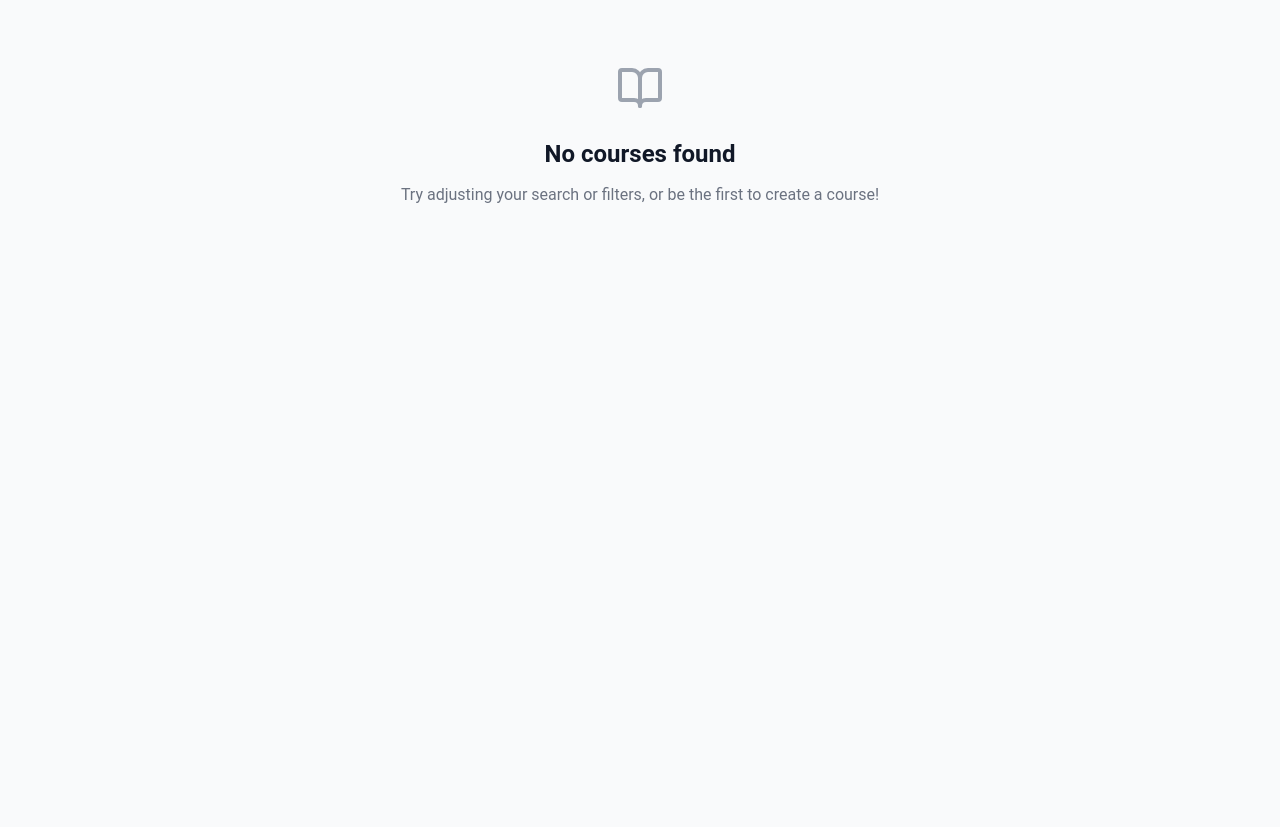
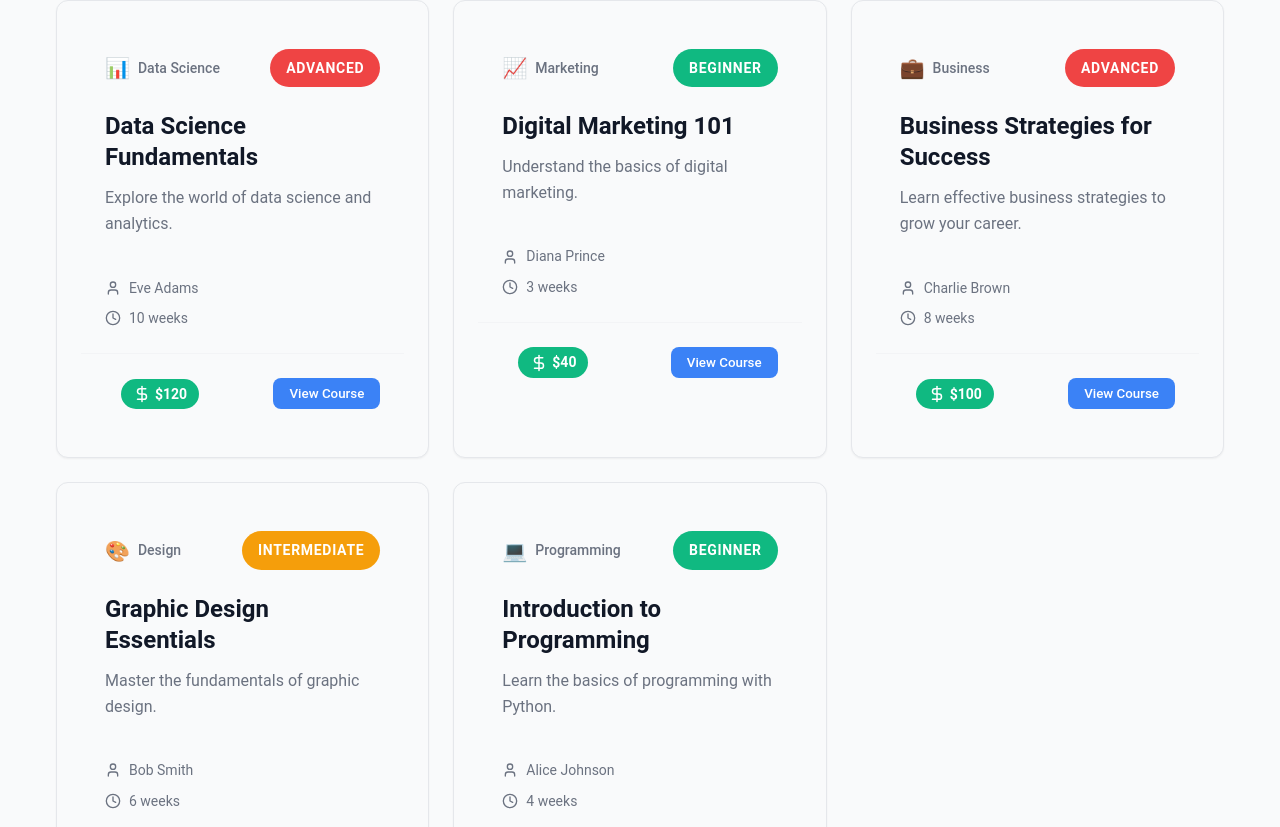
Before and after one commit to NikaGeladze/StudentHustle, a React (Vite) app in the folder StudentHustle/: page /courses in a window 1280 px wide. Shown: the part 453-1280 px from the top of the page. Before the commit the page ends 883 px from the top, so only its background shows below. Built offline with nearby package versions, Linux system fonts and the light colour scheme.

Commit message:
added default courses

```diff
--- a/StudentHustle/src/main.jsx
+++ b/StudentHustle/src/main.jsx
@@ -2,6 +2,128 @@ import { StrictMode } from "react";
 import { createRoot } from "react-dom/client";
 import { BrowserRouter } from "react-router-dom";
 import App from "./App.jsx";
+
+// Initialize sample data for courses and users
+const initializeSampleData = () => {
+  const sampleCourses = [
+    {
+      id: "course_1",
+      title: "Introduction to Programming",
+      description: "Learn the basics of programming with Python.",
+      price: "$50",
+      category: "programming",
+      difficulty: "beginner",
+      duration: "4 weeks",
+      author: "Alice Johnson",
+      email: "alice@example.com",
+      createdAt: new Date().toISOString(),
+      introVideo: null,
+    },
+    {
+      id: "course_2",
+      title: "Graphic Design Essentials",
+      description: "Master the fundamentals of graphic design.",
+      price: "$75",
+      category: "design",
+      difficulty: "intermediate",
+      duration: "6 weeks",
+      author: "Bob Smith",
+      email: "bob@example.com",
+      createdAt: new Date().toISOString(),
+      introVideo: null,
+    },
+    {
+      id: "course_3",
+      title: "Business Strategies for Success",
+      description: "Learn effective business strategies to grow your career.",
+      price: "$100",
+      category: "business",
+      difficulty: "advanced",
+      duration: "8 weeks",
+      author: "Charlie Brown",
+      email: "charlie@example.com",
+      createdAt: new Date().toISOString(),
+      introVideo: null,
+    },
+    {
+      id: "course_4",
+      title: "Digital Marketing  101",
+      description: "Understand the basics of digital marketing.",
+      price: "$40",
+      category: "marketing",
+      difficulty: "beginner",
+      duration: "3 weeks",
+      author: "Diana Prince",
+      email: "diana@example.com",
+      createdAt: new Date().toISOString(),
+      introVideo: null,
+    },
+    {
+      id: "course_5",
+      title: "Data Science Fundamentals",
+      description: "Explore the world of data science and analytics.",
+      price: "$120",
+      category: "data-science",
+      difficulty: "advanced",
+      duration: "10 weeks",
+      author: "Eve Adams",
+      email: "eve@example.com",
+      createdAt: new Date().toISOString(),
+      introVideo: null,
+    },
+  ];
+
+  const sampleUsers = [
+    {
+      name: "Alice",
+      surname: "Johnson",
+      email: "alice@example.com",
+      password: "password123",
+      username: "alicejohnson",
+      joinDate: new Date().toISOString(),
+    },
+    {
+      name: "Bob",
+      surname: "Smith",
+      email: "bob@example.com",
+      password: "password123",
+      username: "bobsmith",
+      joinDate: new Date().toISOString(),
+    },
+    {
+      name: "Charlie",
+      surname: "Brown",
+      email: "charlie@example.com",
+      password: "password123",
+      username: "charliebrown",
+      joinDate: new Date().toISOString(),
+    },
+    {
+      name: "Diana",
+      surname: "Prince",
+      email: "diana@example.com",
+      password: "password123",
+      username: "dianaprince",
+      joinDate: new Date().toISOString(),
+    },
+    {
+      name: "Eve",
+      surname: "Adams",
+      email: "eve@example.com",
+      password: "password123",
+      username: "eveadams",
+      joinDate: new Date().toISOString(),
+    },
+  ];
+
+  localStorage.setItem("courses", JSON.stringify(sampleCourses));
+  localStorage.setItem("users", JSON.stringify(sampleUsers));
+};
+
+// Run initialization only once
+if (!localStorage.getItem("courses") || !localStorage.getItem("users")) {
+  initializeSampleData();
+}
 
 createRoot(document.getElementById("root")).render(
   <BrowserRouter>
```
Also changed, not shown: StudentHustle/src/courses.css (+16 -5 lines).
